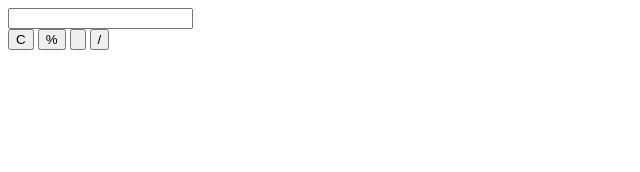
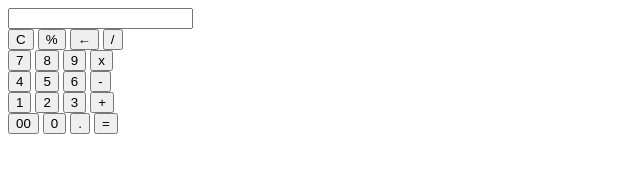
Before and after one commit to ZopiloteBelico/debopensionalimenticia, a plain HTML site: page index.html in a window 1280 px wide. Shown: the whole page, without its empty margins (0-640 px from the left). Drawn offline with Linux system fonts and the light colour scheme.

Commit message:
Update index.html

```diff
--- a/index.html
+++ b/index.html
@@ -4,6 +4,7 @@
     <meta charset="UTF-8">
     <meta http-equiv="X-UA-Compatible" content="IE=edge">
     <meta name="viewport" content="width=device-width, initial-scale=1.0">
+    <link rel="stylesheet" href="Style.css">
     <title>Document</title>
 </head>
 <body>
@@ -11,10 +12,31 @@
         <input type="text" id="ans">
         <div class="btn">
             <input type="button" value="C" onclick="Clear()">
-            <input type="button" value="%" onclick="Solve(%)">
-            <input type="button" value="" onclick="Back()">
-            <input type="button" value="/" onclick="Solve(/)">
+            <input type="button" value="%" onclick="Solve('%')">
+            <input type="button" value="←" onclick="Solve('←')">
+            <input type="button" value="/" onclick="Solve('/')">
             <br>
+            <input type="button" value="7" onclick="Solve('7')">
+            <input type="button" value="8" onclick="Solve('8')">
+            <input type="button" value="9" onclick="Solve('9')">
+            <input type="button" value="x" onclick="Solve('x')">
+            <br>
+            <input type="button" value="4" onclick="Solve('4')">
+            <input type="button" value="5" onclick="Solve('5')">
+            <input type="button" value="6" onclick="Solve('6')">
+            <input type="button" value="-" onclick="Solve('-')">
+            <br>
+            <input type="button" value="1" onclick="Solve('1')">
+            <input type="button" value="2" onclick="Solve('2')">
+            <input type="button" value="3" onclick="Solve('3')">
+            <input type="button" value="+" onclick="Solve('+')">
+            <br>
+            <input type="button" value="00" onclick="Solve('00')">
+            <input type="button" value="0" onclick="Solve('0')">
+            <input type="button" value="." onclick="Solve('.')">
+            <input type="button" value="=" onclick="Result('=')">
+            <br>
+
 
 
 
```
